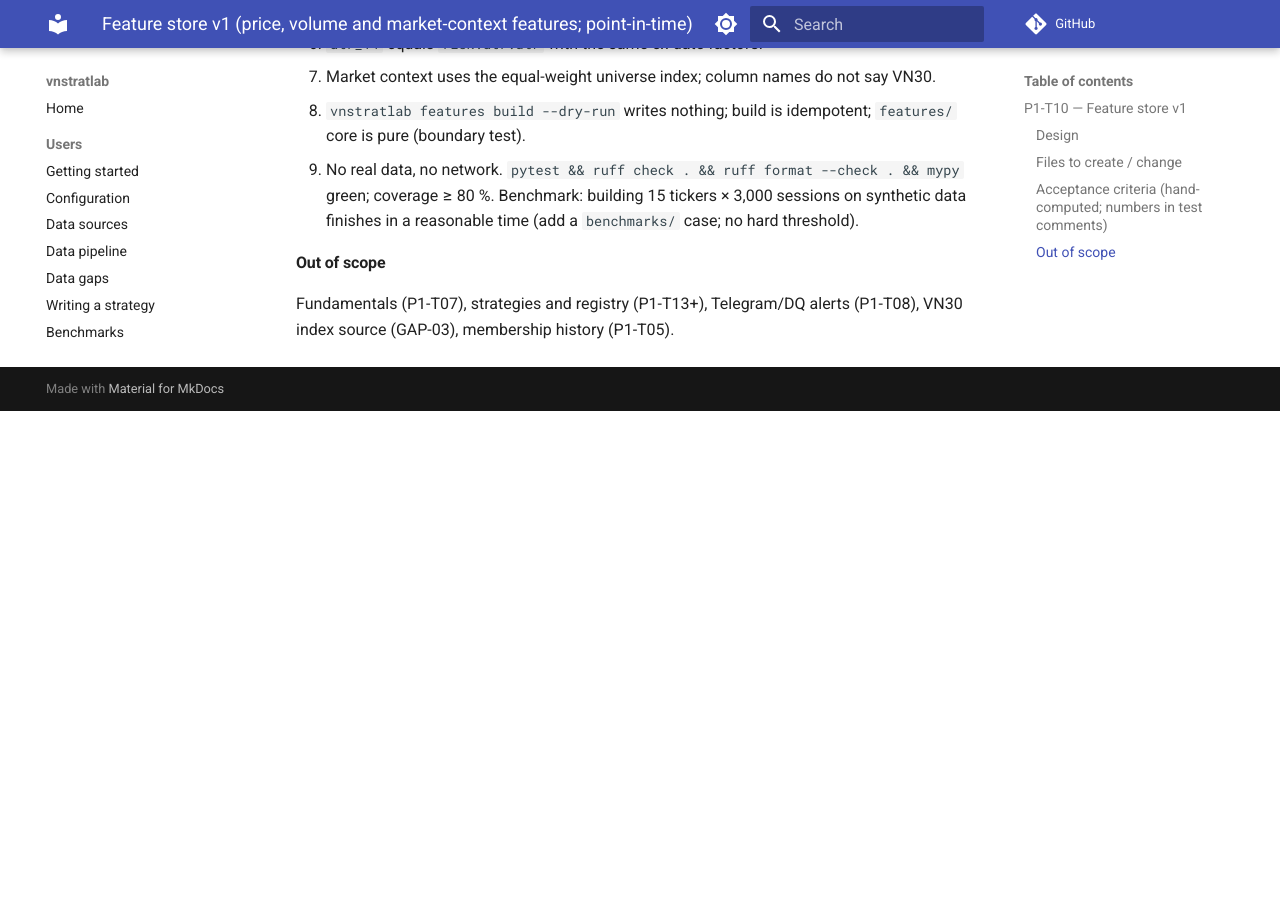
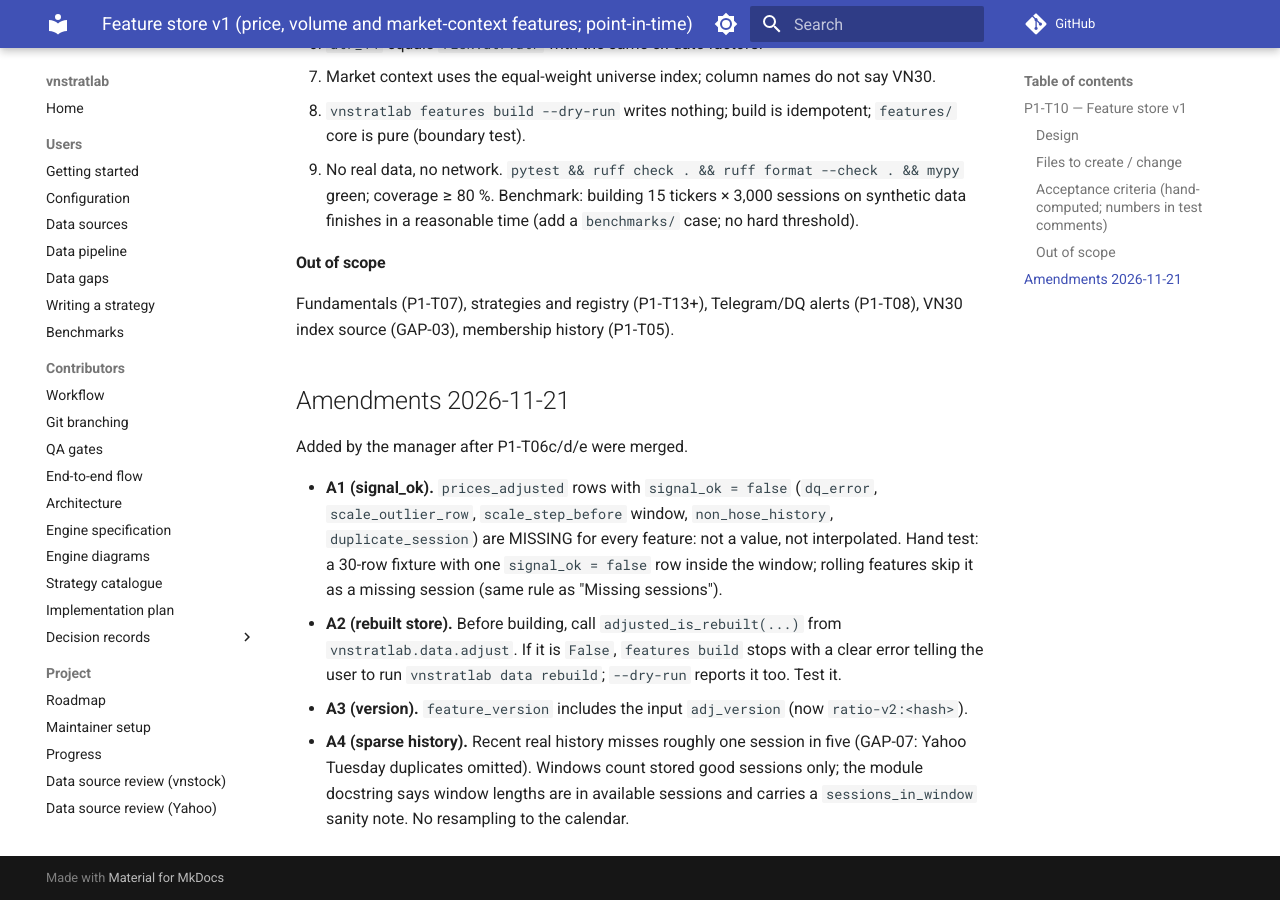
Before and after one commit to lephucchi/vnstratlab, an MkDocs documentation site: the page built from docs/cards/P1-T10-feature-store.md, in a window 1280 px wide and 900 px high, scrolled down 2265 px. Built offline with MkDocs 1.6.1 and Material for MkDocs 9.7.7, drawn with Linux system fonts in a browser that asks for light colours; comment, search, counter and statistics services are not loaded; before the commit the page ends 2676 px from its top, so only the background shows below that.

Commit message:
docs(cards): P1-T10 amendments 2026-11-21

```diff
--- a/docs/cards/P1-T10-feature-store.md
+++ b/docs/cards/P1-T10-feature-store.md
@@ -90,3 +90,21 @@ due: 2026-11-27
 #### Out of scope
 Fundamentals (P1-T07), strategies and registry (P1-T13+), Telegram/DQ alerts (P1-T08), VN30 index
 source (GAP-03), membership history (P1-T05).
+
+## Amendments 2026-11-21
+
+Added by the manager after P1-T06c/d/e were merged.
+
+- **A1 (signal_ok).** `prices_adjusted` rows with `signal_ok = false` (`dq_error`,
+  `scale_outlier_row`, `scale_step_before` window, `non_hose_history`, `duplicate_session`) are
+  MISSING for every feature: not a value, not interpolated. Hand test: a 30-row fixture with one
+  `signal_ok = false` row inside the window; rolling features skip it as a missing session (same
+  rule as "Missing sessions").
+- **A2 (rebuilt store).** Before building, call `adjusted_is_rebuilt(...)` from
+  `vnstratlab.data.adjust`. If it is `False`, `features build` stops with a clear error telling the
+  user to run `vnstratlab data rebuild`; `--dry-run` reports it too. Test it.
+- **A3 (version).** `feature_version` includes the input `adj_version` (now `ratio-v2:<hash>`).
+- **A4 (sparse history).** Recent real history misses roughly one session in five (GAP-07: Yahoo
+  Tuesday duplicates omitted). Windows count stored good sessions only; the module docstring says
+  window lengths are in available sessions and carries a `sessions_in_window` sanity note. No
+  resampling to the calendar.
```
